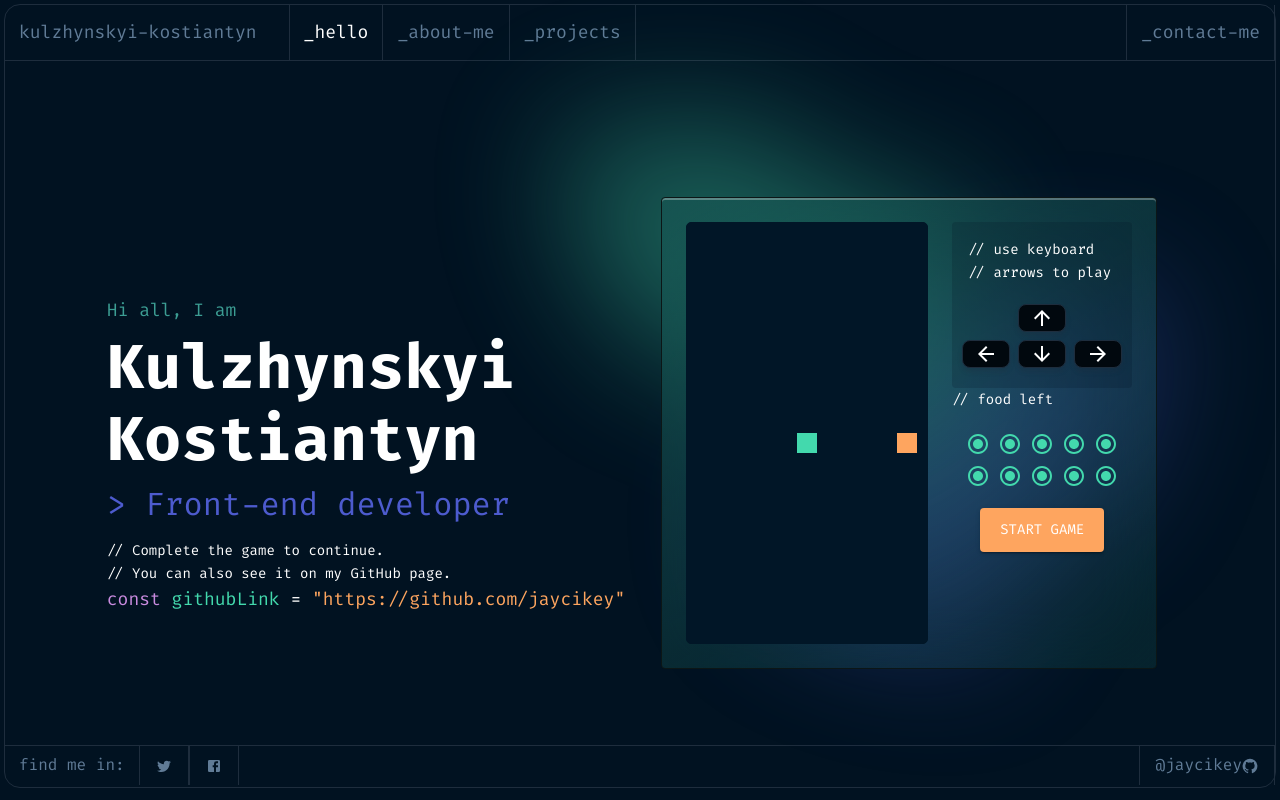
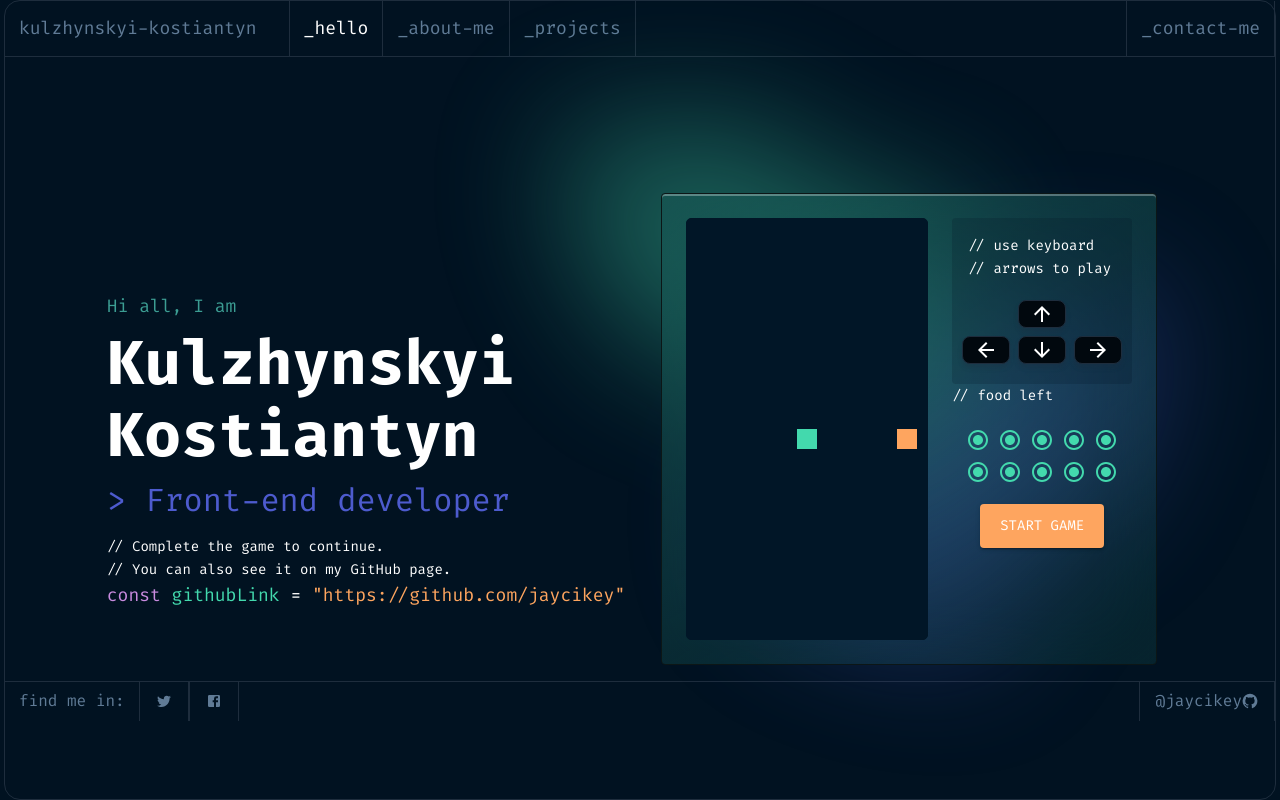
Before and after one commit to jaycikey/Portfolio, a React (Vite) app: page / in a window 1280 px wide. Built offline with nearby package versions, Linux system fonts and the light colour scheme.

Commit message:
safariFix

```diff
--- a/src/components/Conteiner/Conteiner.jsx
+++ b/src/components/Conteiner/Conteiner.jsx
@@ -1,16 +1,23 @@
 import { Box, useTheme } from '@mui/material';
+import useRealViewportHeight from '../../hooks/useRealViewportHeight';
 
 const Container = ({ children }) => {
   const theme = useTheme();
+  useRealViewportHeight();
 
   const mainContentStyles = {
     width: '100%',
     maxWidth: '1440px',
-    height: 'calc(100vh - 8px)',
     margin: '0 auto',
     borderRadius: '20px',
     padding: '4px',
     boxSizing: 'border-box',
+    height: 'calc(var(--vh, 1vh) * 100)',
+    paddingTop: 'env(safe-area-inset-top)',
+    paddingBottom: 'env(safe-area-inset-bottom)',
+    paddingLeft: 'env(safe-area-inset-left',
+    paddingRight: 'env(safe-area-inset-right)',
+    overflowY: 'hidden',
   };
 
   const contentStyles = {
--- /dev/null
+++ b/src/hooks/useRealViewportHeight.js
@@ -0,0 +1,21 @@
+import { useEffect } from 'react';
+
+const useRealViewportHeight = () => {
+  useEffect(() => {
+    const setRealHeight = () => {
+      const vh = window.innerHeight * 0.01;
+      document.documentElement.style.setProperty('--vh', `${vh}px`);
+    };
+
+    setRealHeight();
+    window.addEventListener('resize', setRealHeight);
+    window.addEventListener('orientationchange', setRealHeight);
+
+    return () => {
+      window.removeEventListener('resize', setRealHeight);
+      window.removeEventListener('orientationchange', setRealHeight);
+    };
+  }, []);
+};
+
+export default useRealViewportHeight;
--- a/src/pages/HomePage.jsx
+++ b/src/pages/HomePage.jsx
@@ -12,7 +12,6 @@ const HomePage = () => {
   const homeStyles = {
     display: 'flex',
     flexDirection: 'column',
-    minHeight: 'calc(100vh - 20px)',
   };
 
   return (
```
